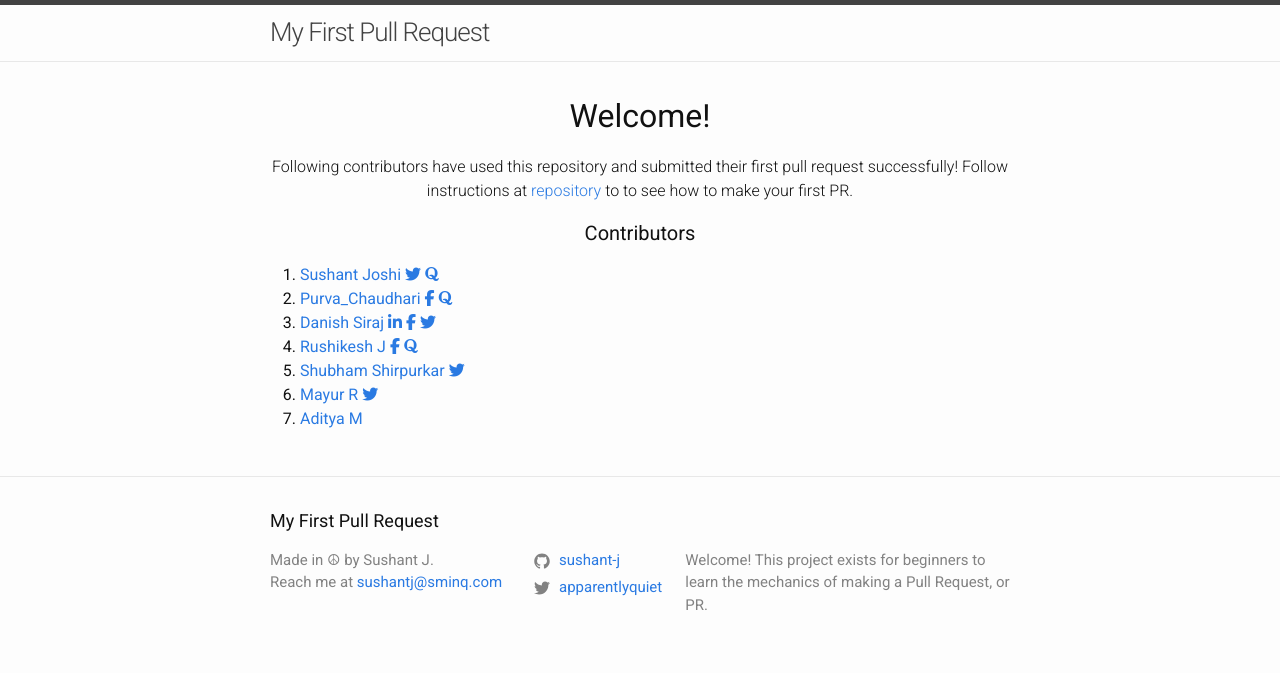
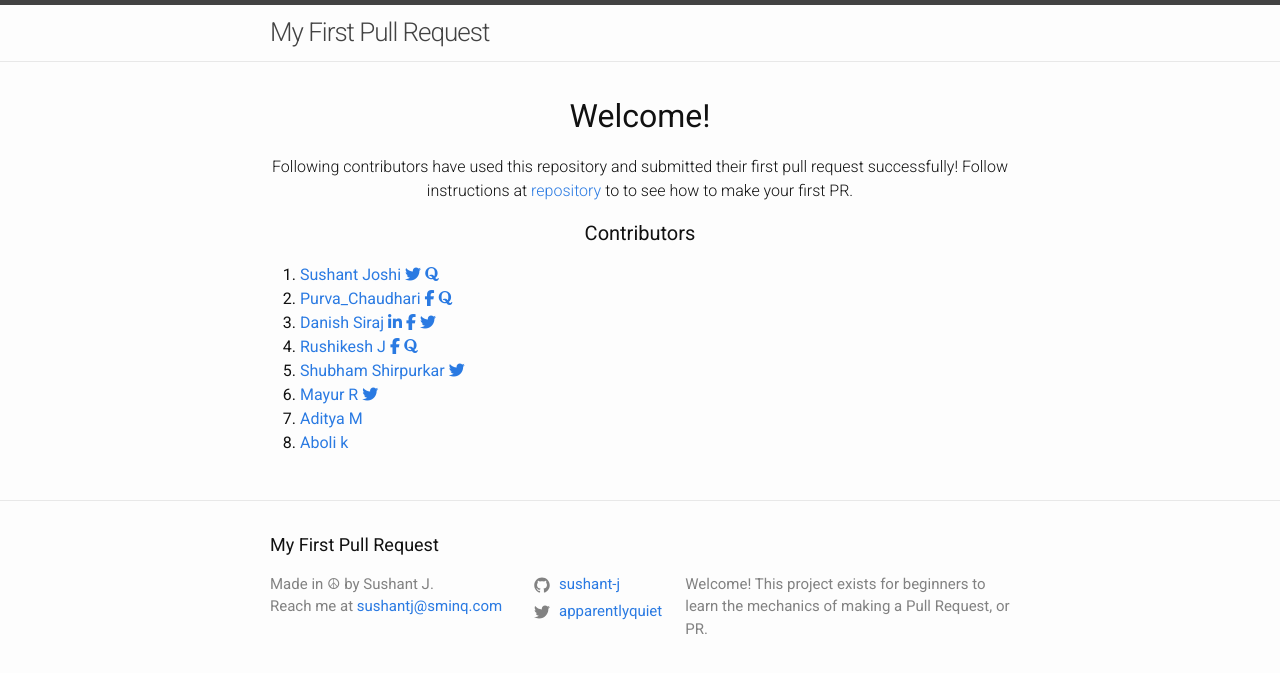
Before and after one commit to sushant-j/my-first-pull-request, a Jekyll site: the page built from index.md, in a window 1280 px wide. Shown: the top 673 px of the page. Built offline with Jekyll 4.4.1, drawn with Linux system fonts in a browser that asks for light colours; nearby versions of some CDN libraries.

Commit message:
swati shinde aboli kolekar

```diff
--- a/_layouts/home.html
+++ b/_layouts/home.html
@@ -79,5 +79,10 @@ layout: default
         Aditya M
       </a>
     </li>
+<li>
+      <a href="https://github.com/aboli99/">
+        Aboli k
+      </a>
+    </li>
   </ol>
 </div>
```
